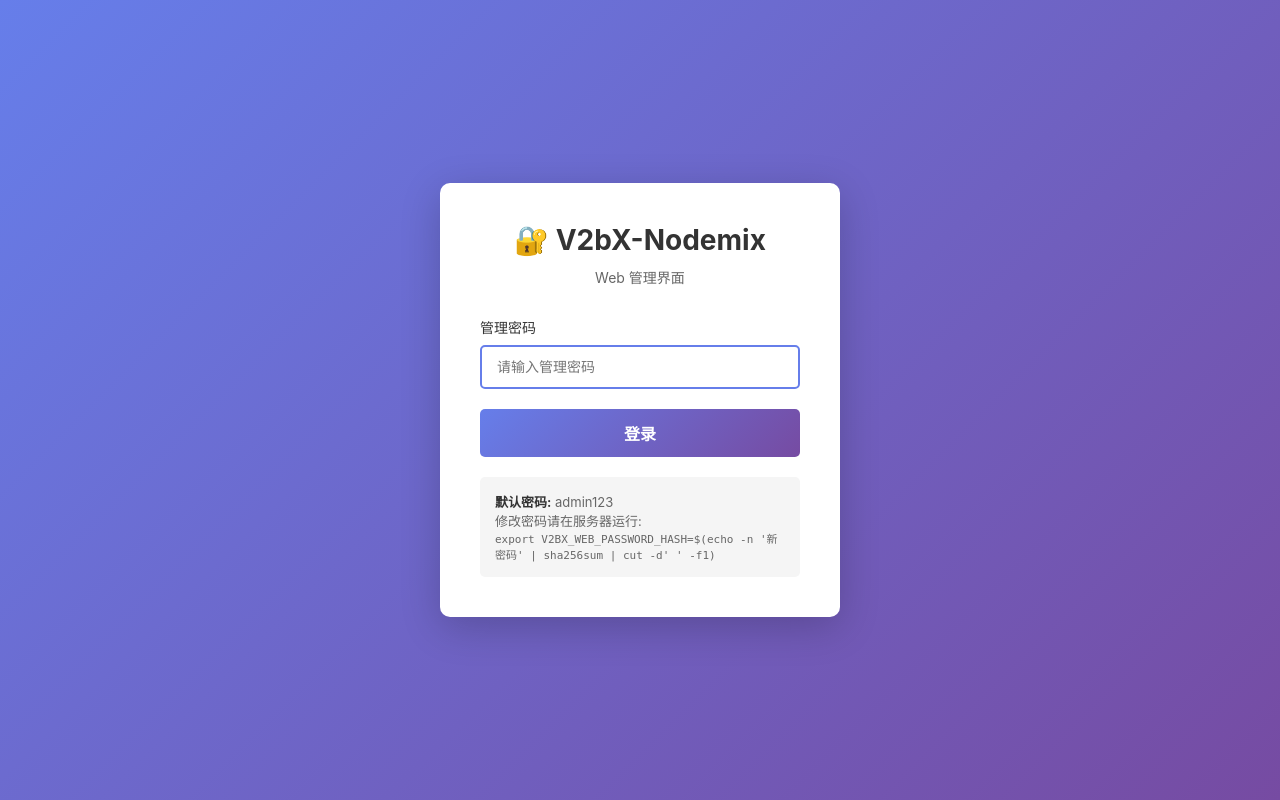
After one commit to Cd1s/V2bX-Nodemix, a Flask app: page /login in a window 1280 px wide. The commit adds this page. Run offline with Flask 3, Linux system fonts and the light colour scheme.

Commit message:
Update web interface and install script

```diff
--- a/web/app.py
+++ b/web/app.py
@@ -4,19 +4,58 @@ V2bX-Nodemix Web 管理界面
 提供 Web 界面来管理多个 V2bX 实例的配置
 """
 
-from flask import Flask, render_template, request, jsonify, redirect, url_for
+from flask import Flask, render_template, request, jsonify, redirect, url_for, session
+from functools import wraps
 import json
 import os
 import subprocess
 from pathlib import Path
+import hashlib
 
 app = Flask(__name__)
-app.config['SECRET_KEY'] = 'v2bx-nodemix-secret-key-change-this'
+app.config['SECRET_KEY'] = os.urandom(24).hex()
+
+# 默认管理密码 (SHA256): admin123
+# 可以通过环境变量 V2BX_WEB_PASSWORD 设置
+DEFAULT_PASSWORD_HASH = '240be518fabd2724ddb6f04eeb1da5967448d7e831c08c8fa822809f74c720a9'  # admin123
+ADMIN_PASSWORD_HASH = os.getenv('V2BX_WEB_PASSWORD_HASH', DEFAULT_PASSWORD_HASH)
 
 BASE_DIR = Path(__file__).parent.parent
 CONFIGS_DIR = BASE_DIR / 'configs'
 INSTANCES_DIR = BASE_DIR / 'instances'
 MANAGER_SCRIPT = BASE_DIR / 'v2bx-manager.sh'
+
+def hash_password(password):
+    """SHA256 哈希密码"""
+    return hashlib.sha256(password.encode()).hexdigest()
+
+def login_required(f):
+    """登录验证装饰器"""
+    @wraps(f)
+    def decorated_function(*args, **kwargs):
+        if not session.get('logged_in'):
+            return redirect(url_for('login'))
+        return f(*args, **kwargs)
+    return decorated_function
+
+@app.route('/login', methods=['GET', 'POST'])
+def login():
+    """登录页面"""
+    if request.method == 'POST':
+        password = request.form.get('password', '')
+        if hash_password(password) == ADMIN_PASSWORD_HASH:
+            session['logged_in'] = True
+            return redirect(url_for('index'))
+        else:
+            return render_template('login.html', error='密码错误')
+
+    return render_template('login.html')
+
+@app.route('/logout')
+def logout():
+    """登出"""
+    session.pop('logged_in', None)
+    return redirect(url_for('login'))
 
 def get_instances():
     """获取所有实例"""
@@ -81,12 +120,14 @@ def run_manager_command(command, instance_name=None):
         }
 
 @app.route('/')
+@login_required
 def index():
     """主页 - 显示所有实例"""
     instances = get_instances()
     return render_template('index.html', instances=instances)
 
 @app.route('/instance/<name>')
+@login_required
 def view_instance(name):
     """查看实例详情"""
     config_file = CONFIGS_DIR / name / 'config.json'
@@ -110,6 +151,7 @@ def view_instance(name):
                          status=get_instance_status(name))
 
 @app.route('/edit/<name>', methods=['GET', 'POST'])
+@login_required
 def edit_instance(name):
     """编辑实例配置"""
     sing_file = CONFIGS_DIR / name / 'sing_origin.json'
@@ -153,24 +195,28 @@ def edit_instance(name):
                          sing_config=sing_config)
 
 @app.route('/api/start/<name>', methods=['POST'])
+@login_required
 def api_start(name):
     """启动实例"""
     result = run_manager_command('start', name)
     return jsonify(result)
 
 @app.route('/api/stop/<name>', methods=['POST'])
+@login_required
 def api_stop(name):
     """停止实例"""
     result = run_manager_command('stop', name)
     return jsonify(result)
 
 @app.route('/api/restart/<name>', methods=['POST'])
+@login_required
 def api_restart(name):
     """重启实例"""
     result = run_manager_command('restart', name)
     return jsonify(result)
 
 @app.route('/api/status')
+@login_required
 def api_status():
     """获取所有实例状态"""
     instances = get_instances()
@@ -185,6 +231,7 @@ def api_status():
     })
 
 @app.route('/api/logs/<name>')
+@login_required
 def api_logs(name):
     """获取实例日志"""
     log_file = INSTANCES_DIR / name / 'logs' / 'output.log'
@@ -206,6 +253,14 @@ if __name__ == '__main__':
     INSTANCES_DIR.mkdir(exist_ok=True)
 
     # 启动 Web 服务器
+    print("=" * 50)
     print("V2bX-Nodemix Web 管理界面启动")
-    print("访问地址: http://0.0.0.0:5000")
-    app.run(host='0.0.0.0', port=5000, debug=True)
+    print("=" * 50)
+    print(f"访问地址: http://0.0.0.0:5000")
+    print(f"默认密码: admin123")
+    print(f"")
+    print(f"修改密码方法:")
+    print(f"  export V2BX_WEB_PASSWORD_HASH=$(echo -n '你的密码' | sha256sum | cut -d' ' -f1)")
+    print(f"  systemctl restart v2bx-nodemix-web")
+    print("=" * 50)
+    app.run(host='0.0.0.0', port=5000, debug=False)
--- /dev/null
+++ b/web/templates/login.html
@@ -0,0 +1,149 @@
+<!DOCTYPE html>
+<html lang="zh-CN">
+<head>
+    <meta charset="UTF-8">
+    <meta name="viewport" content="width=device-width, initial-scale=1.0">
+    <title>登录 - V2bX-Nodemix</title>
+    <style>
+        * {
+            margin: 0;
+            padding: 0;
+            box-sizing: border-box;
+        }
+
+        body {
+            font-family: -apple-system, BlinkMacSystemFont, "Segoe UI", Roboto, "Helvetica Neue", Arial, sans-serif;
+            background: linear-gradient(135deg, #667eea 0%, #764ba2 100%);
+            min-height: 100vh;
+            display: flex;
+            align-items: center;
+            justify-content: center;
+        }
+
+        .login-container {
+            background: white;
+            border-radius: 10px;
+            box-shadow: 0 10px 40px rgba(0, 0, 0, 0.2);
+            padding: 40px;
+            width: 100%;
+            max-width: 400px;
+        }
+
+        .login-header {
+            text-align: center;
+            margin-bottom: 30px;
+        }
+
+        .login-header h1 {
+            color: #333;
+            font-size: 28px;
+            margin-bottom: 10px;
+        }
+
+        .login-header p {
+            color: #666;
+            font-size: 14px;
+        }
+
+        .form-group {
+            margin-bottom: 20px;
+        }
+
+        .form-group label {
+            display: block;
+            color: #333;
+            font-size: 14px;
+            font-weight: 500;
+            margin-bottom: 8px;
+        }
+
+        .form-group input {
+            width: 100%;
+            padding: 12px 15px;
+            border: 2px solid #e0e0e0;
+            border-radius: 5px;
+            font-size: 14px;
+            transition: border-color 0.3s;
+        }
+
+        .form-group input:focus {
+            outline: none;
+            border-color: #667eea;
+        }
+
+        .error-message {
+            background: #fee;
+            color: #c33;
+            padding: 10px 15px;
+            border-radius: 5px;
+            margin-bottom: 20px;
+            font-size: 14px;
+            border-left: 3px solid #c33;
+        }
+
+        .login-button {
+            width: 100%;
+            padding: 12px;
+            background: linear-gradient(135deg, #667eea 0%, #764ba2 100%);
+            color: white;
+            border: none;
+            border-radius: 5px;
+            font-size: 16px;
+            font-weight: 600;
+            cursor: pointer;
+            transition: transform 0.2s;
+        }
+
+        .login-button:hover {
+            transform: translateY(-2px);
+            box-shadow: 0 5px 15px rgba(102, 126, 234, 0.4);
+        }
+
+        .login-button:active {
+            transform: translateY(0);
+        }
+
+        .info-box {
+            margin-top: 20px;
+            padding: 15px;
+            background: #f5f5f5;
+            border-radius: 5px;
+            font-size: 13px;
+            color: #666;
+        }
+
+        .info-box strong {
+            color: #333;
+        }
+    </style>
+</head>
+<body>
+    <div class="login-container">
+        <div class="login-header">
+            <h1>🔐 V2bX-Nodemix</h1>
+            <p>Web 管理界面</p>
+        </div>
+
+        {% if error %}
+        <div class="error-message">
+            {{ error }}
+        </div>
+        {% endif %}
+
+        <form method="POST">
+            <div class="form-group">
+                <label for="password">管理密码</label>
+                <input type="password" id="password" name="password" placeholder="请输入管理密码" required autofocus>
+            </div>
+
+            <button type="submit" class="login-button">登录</button>
+        </form>
+
+        <div class="info-box">
+            <strong>默认密码:</strong> admin123<br>
+            修改密码请在服务器运行:<br>
+            <code style="font-size: 11px;">export V2BX_WEB_PASSWORD_HASH=$(echo -n '新密码' | sha256sum | cut -d' ' -f1)</code>
+        </div>
+    </div>
+</body>
+</html>
```
Also changed, not shown: web/templates/index.html (+7 -2 lines), 1 other file.
